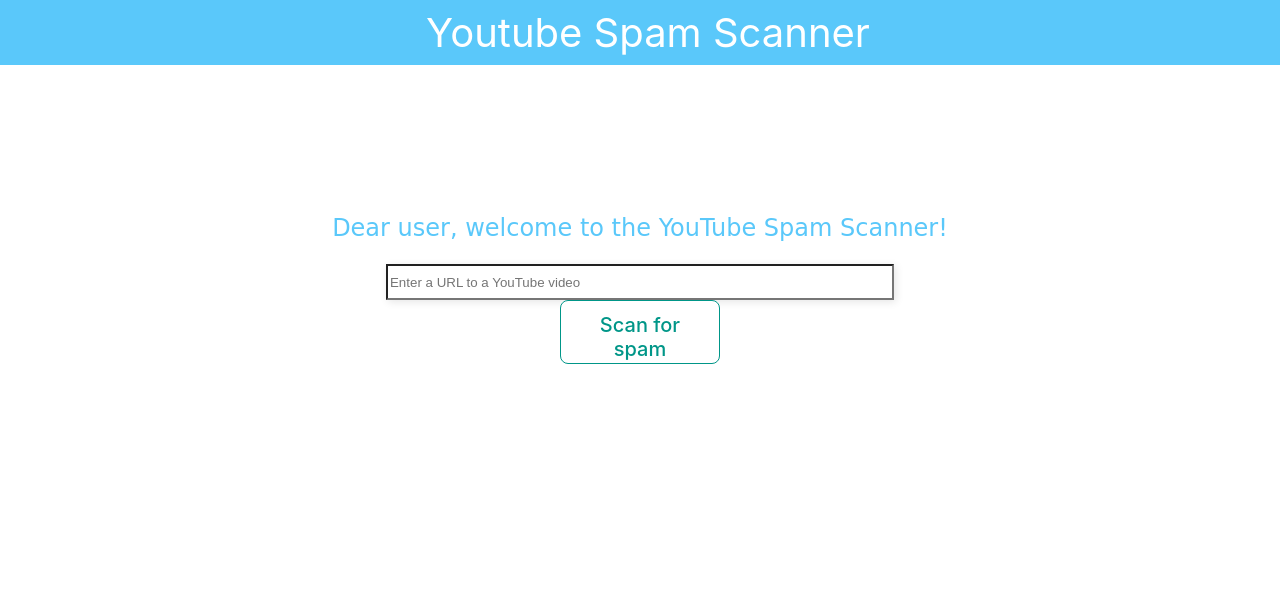
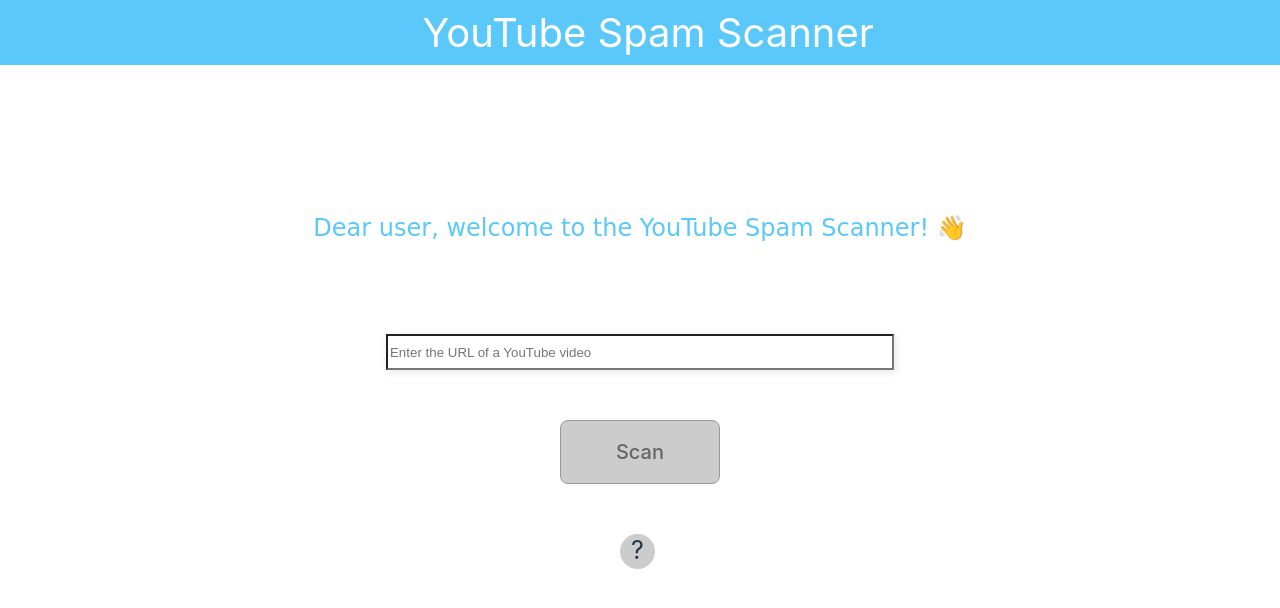
Before and after one commit to padieul/yt_spam_scanner, a Svelte app in the folder frontend/: page / in a window 1280 px wide. Shown: the top 608 px of the page. Built offline with nearby package versions, Linux system fonts and the light colour scheme.

Commit message:
formatting, disable button if no url is given, add help popup for usage

```diff
--- a/frontend/src/App.svelte
+++ b/frontend/src/App.svelte
@@ -15,11 +15,15 @@
 
     if (match&&match[7].length==11) {
       video_id_str = match[7];
-      text_output = "Comment section of Youtube video with ID: " + video_id_str + "is being scanned for spam..."
+      text_output = "Comment section of YouTube video with ID " + video_id_str + " is being scanned for spam..."
     }
     else {
       video_id_str = ""
-      text_output = "Video ID could not be extracted";
+      text_output = ""
+			url_str = ""
+			active = false
+      //text_output = "Video ID could not be extracted";
+      alert('Video ID could not be extracted! Please enter a valid URL!')
     }
     postVideoId()
   }
@@ -37,32 +41,47 @@
 
 </script>
 
-
+<main>
 <Layout header hideHeader headerHeight={56} let:scroller>
   <div slot="header">
-    <div class="header" class:shadow={!!scroller.scroll}>Youtube Spam Scanner</div>
+    <div class="header" class:shadow={!!scroller.scroll}>YouTube Spam Scanner</div>
   </div>
-  <p>Dear user, welcome to the YouTube Spam Scanner!</p>
+  <p>Dear user, welcome to the YouTube Spam Scanner! <span class="wave">👋</span></p>
   <div class="internal_div">
     <div class="text_field">
-      <input bind:value={url_str} placeholder="Enter a URL to a YouTube video">
+      <input bind:value={url_str} placeholder="Enter the URL of a YouTube video">
     </div>
     <div class="button">
-      <button class:active on:click={() => {active=!active}}
-        on:click={setTimeout(() => {active = false}, 3000)}
-        on:click={youtube_parser}>Scan for spam</button>
+      <button disabled={!url_str} class:active on:click={() => {active=!active}}
+        on:click={setTimeout(() => {active = false}, 2000)}
+        on:click={youtube_parser}>Scan</button>
     </div>
+		<div class="help">
+		<div class="question">?</div>
+		<div class="popup">
+			<h3>Usage</h3>
+			<p>Enter the URL of a YouTube video whose comments you want to check for spam. Then click the button. Optionally, select one or more options for the visualizations and statistics you want to obtain.</p>
+		</div>
+		</div>
     <div class="output"><p>{text_output}</p></div>
   </div>
 </Layout>
+</main>
 
 
 <style>
+	main {
+    text-align: center;
+    padding: 4em;
+    max-width: 1000px;
+    margin: 0 auto;
+  }
   input {
     width: 500px;
     height: 30px;
     box-shadow: 2px 2px 8px rgba(0,0,0,0.1);
-    cursor: pointer;
+		margin-top: 70px;
+		margin-bottom: 50px;
   }
   .internal_div {width: 100%; height: 400px}
   .header {
@@ -93,11 +112,66 @@
     background-image: linear-gradient(45deg, #009688 50%, transparent 50%);
     background-position: 100%;
     background-size: 400%;
-    transition: background 300ms ease-in-out;
+    transition: background 500ms ease-in-out;
     cursor: pointer;
+		margin-bottom: 50px;
   }
   button:hover {
     background-position: 0;
     color: white;
   }
+	button:disabled {
+		background-image: none;
+		border: 1px solid #999999;
+		background-color: #cccccc;
+		color: #666666;
+		cursor: not-allowed;
+	}
+	.help {
+		width: 40px;
+		margin: 0 auto;
+	}
+	.help .question {
+		height: 35px;
+		width: 35px;
+		background: #ccc;
+		font-size: 25px;
+		line-height: 32px;
+		text-align: center;
+		border-radius: 50%;
+		cursor: help;
+	}
+  .help .popup {
+    width: 400px;
+    height: 0px;
+    text-align: left;
+    overflow: hidden;
+    position: relative;
+    background: #eee;
+    opacity: 0;
+    transition: 1s;
+  }
+  .help .popup {
+    left: -175px;
+    top: 10px;
+  }
+  .help:hover .popup {
+    opacity: 1;
+    height: 150px;
+  }
+  .help .popup h3 {
+    margin: 0;
+    padding: 10px 0 0 10px;
+    height: 30px;
+    background: #555;
+    color: #fff;
+    font-weight: 400;
+    font-size: 18px;
+  }
+  .help .popup p {
+    font-size: 14px;
+    padding: 10px;
+    margin: 0;
+    color: #555;
+}
 </style>
```
